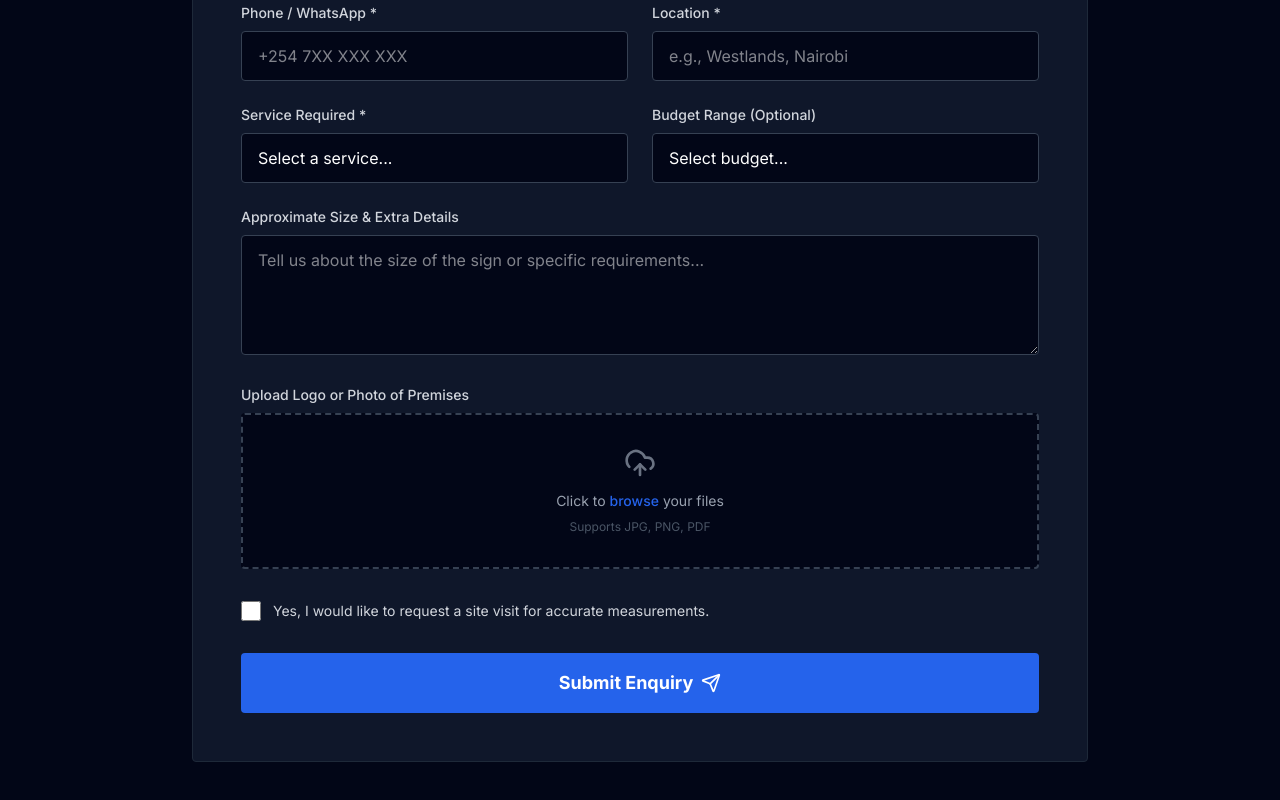
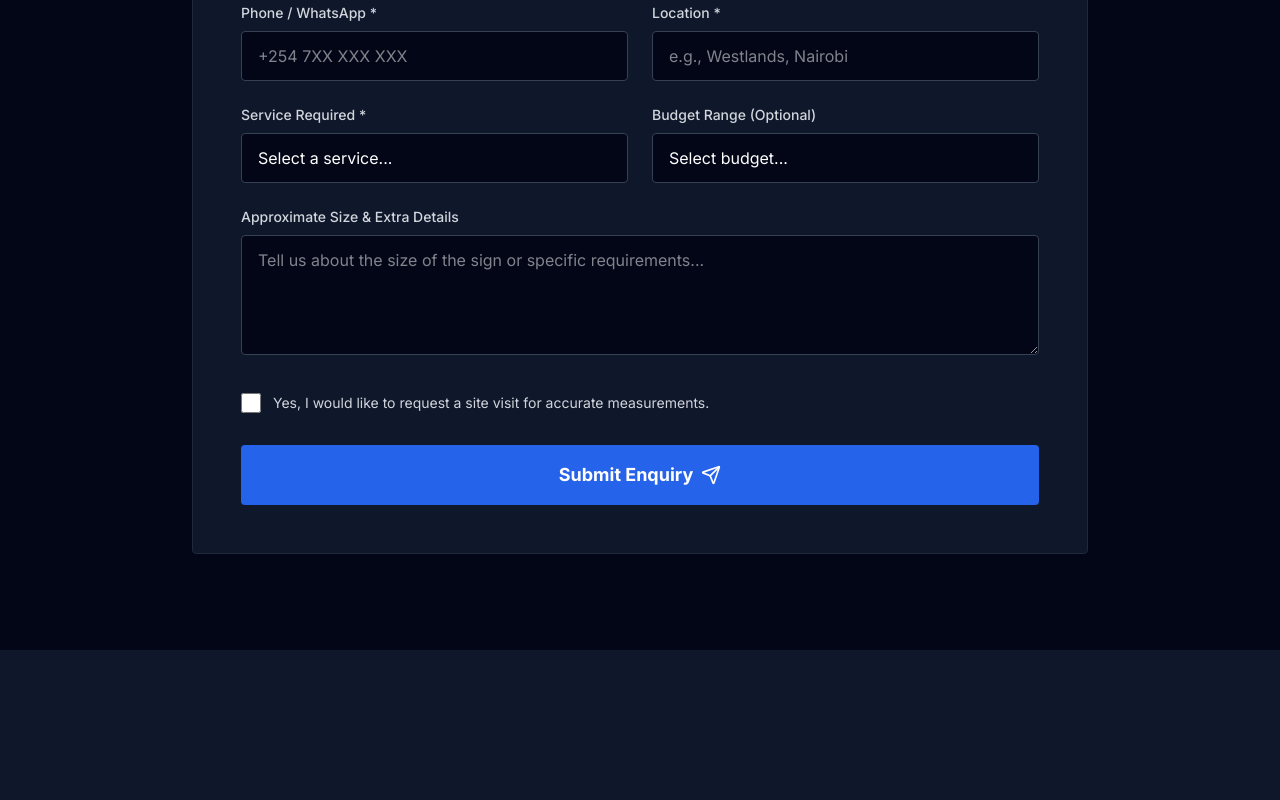
Before and after one commit to kelvinketer/denis-craft-tech, a Next.js app: page / in a window 1280 px wide. Shown: the part 4771-5571 px from the top of the page. After the commit the page ends 5421 px from the top, so only its background shows below. Built offline with nearby package versions, Linux system fonts and the light colour scheme.

Commit message:
Removed file upload logic for Formspree compliance

```diff
--- a/app/page.tsx
+++ b/app/page.tsx
@@ -13,7 +13,6 @@ import {
   Clock,
   Headset,
   CheckCircle,
-  UploadCloud,
   Send,
   MessageSquare,
   Ruler,
@@ -303,7 +302,6 @@ export default function Home() {
           <form
             action="https://formspree.io/f/mnpaewkr"
             method="POST"
-            encType="multipart/form-data"
             className="bg-charcoal border border-gray-800 p-8 md:p-12 rounded-sm"
           >
             <div className="grid grid-cols-1 md:grid-cols-2 gap-6 mb-6">
@@ -360,20 +358,9 @@ export default function Home() {
             </div>
 
             {/* Additional Details */}
-            <div className="mb-6">
+            <div className="mb-8">
               <label className="block text-sm font-medium text-gray-300 mb-2">Approximate Size & Extra Details</label>
               <textarea name="details" className="w-full bg-charcoal-dark border border-gray-700 text-white rounded-sm px-4 py-3 focus:outline-none focus:border-brand-blue transition-colors min-h-[120px]" placeholder="Tell us about the size of the sign or specific requirements..."></textarea>
-            </div>
-
-            {/* File Upload Zone */}
-            <div className="mb-8">
-              <label className="block text-sm font-medium text-gray-300 mb-2">Upload Logo or Photo of Premises</label>
-              <div className="border-2 border-dashed border-gray-700 bg-charcoal-dark rounded-sm p-8 text-center hover:border-brand-blue transition-colors cursor-pointer group relative">
-                <UploadCloud className="mx-auto text-gray-500 group-hover:text-brand-blue mb-3 transition-colors" size={32} />
-                <p className="text-sm text-gray-400 group-hover:text-gray-300">Click to <span className="text-brand-blue font-medium">browse</span> your files</p>
-                <p className="text-xs text-gray-600 mt-2">Supports JPG, PNG, PDF</p>
-                <input type="file" name="attachment" className="absolute inset-0 w-full h-full opacity-0 cursor-pointer" />
-              </div>
             </div>
 
             {/* Request Site Visit Checkbox */}
```
